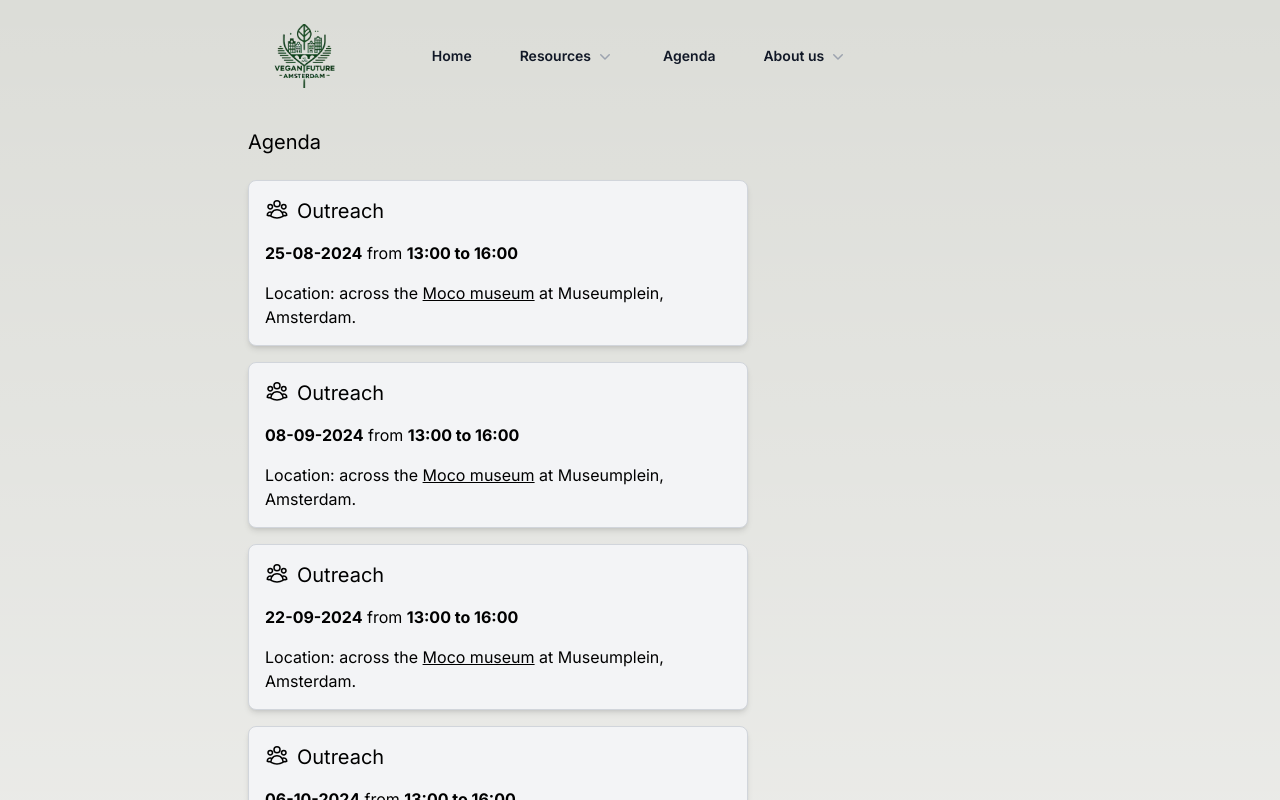
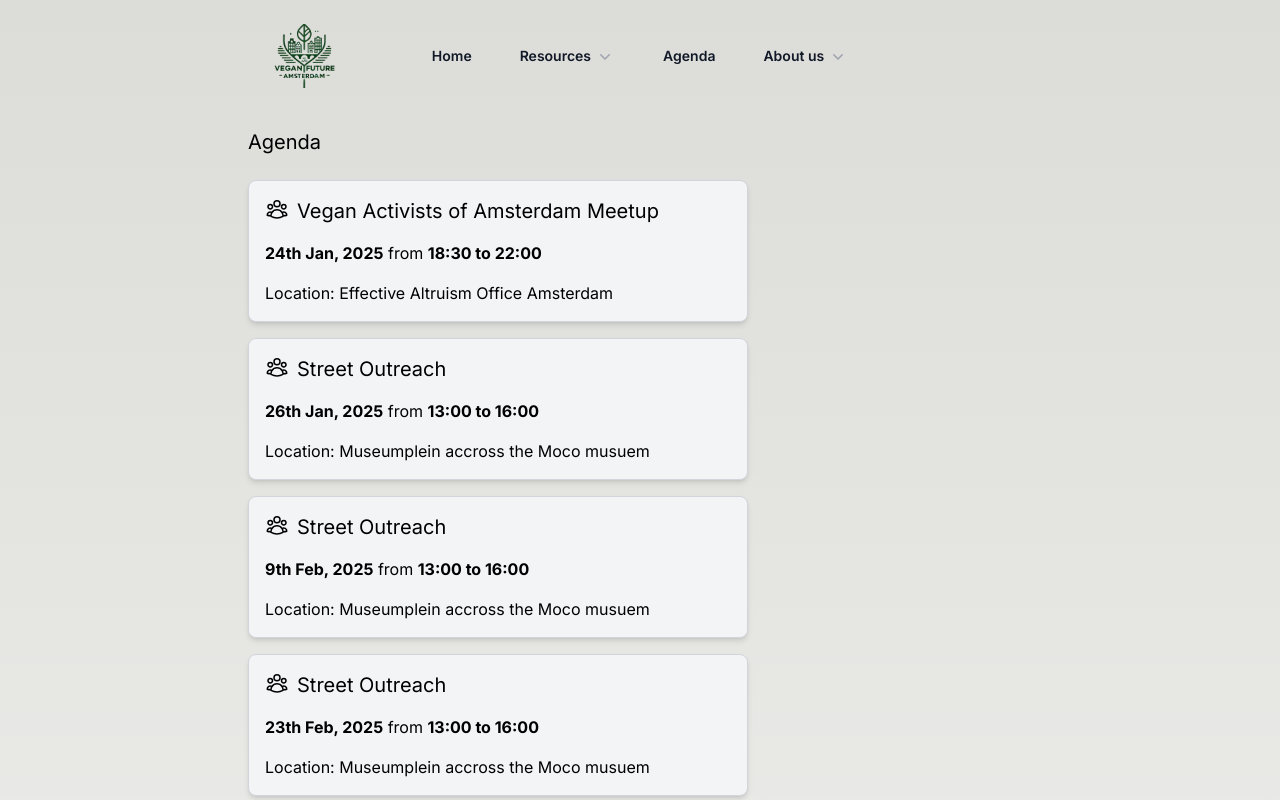
Before and after one commit to veganfuture/veganfuture.org, a Next.js app: page /agenda in a window 1280 px wide. Shown: the top 800 px of the page. Built offline with nearby package versions, Linux system fonts and the light colour scheme.

Commit message:
add content resource

```diff
--- /dev/null
+++ b/app/agenda/agenda-item.tsx
@@ -0,0 +1,60 @@
+"use client";
+
+import { UserGroupIcon } from "@heroicons/react/24/outline";
+
+type AgendaItemProps = {
+  url: string;
+  title: string;
+  location: string;
+  date: string;
+  startTime: string;
+  endTime: string;
+};
+
+export function AgendaItem({
+  url,
+  title,
+  location,
+  date,
+  startTime,
+  endTime,
+}: AgendaItemProps) {
+  return (
+    <div
+      onClick={() => {
+        window.open(url, "_blank");
+      }}
+      className="
+          p-4
+          my-4
+          bg-gray-100
+          border
+          border-gray-300
+          rounded-lg
+          shadow-md
+          mb-4
+          lg:mb-0
+          lg:mr-4
+          lg:w-[500px]
+          hover:shadow-none
+          hover:bg-white
+          cursor-pointer
+          transition-colors
+          duration-200
+        "
+      role="button"
+    >
+      <p className="text-xl flex">
+        <UserGroupIcon aria-hidden="true" className="h-6 w-6 mr-2" />
+        {title}
+      </p>
+      <p>
+        <strong>{date}</strong> from{" "}
+        <strong>
+          {startTime} to {endTime}
+        </strong>
+      </p>
+      <p>Location: {location}</p>
+    </div>
+  );
+}
--- a/app/agenda/page.tsx
+++ b/app/agenda/page.tsx
@@ -1,27 +1,160 @@
-'use client'
+import { AgendaItem } from "./agenda-item";
 
-import { UserGroupIcon } from "@heroicons/react/24/outline";
-import { addWeeks, isAfter, format } from "date-fns";
+type Location = "moco" | "EAO";
+
+type EventType = "outreach" | "vaam";
+
+type Event = {
+  date: string;
+  startTime: string;
+  endTime: string;
+  type: EventType;
+  location: Location;
+  url: string;
+};
+
+const events: Event[] = [
+  {
+    type: "vaam",
+    url: "https://www.meetup.com/vegan-future-amsterdam/events/305133967/",
+    location: "EAO",
+    date: "24th Jan, 2025",
+    startTime: "18:30",
+    endTime: "22:00",
+  },
+  {
+    type: "outreach",
+    url: "https://www.meetup.com/vegan-future-amsterdam/events/305681981/",
+    location: "moco",
+    date: "26th Jan, 2025",
+    startTime: "13:00",
+    endTime: "16:00",
+  },
+  {
+    type: "outreach",
+    url: "https://www.meetup.com/vegan-future-amsterdam/events/305681983/",
+    location: "moco",
+    date: "9th Feb, 2025",
+    startTime: "13:00",
+    endTime: "16:00",
+  },
+  {
+    type: "outreach",
+    url: "https://www.meetup.com/vegan-future-amsterdam/events/305681985/",
+    location: "moco",
+    date: "23th Feb, 2025",
+    startTime: "13:00",
+    endTime: "16:00",
+  },
+  {
+    type: "outreach",
+    url: "https://www.meetup.com/vegan-future-amsterdam/events/305681987/",
+    location: "moco",
+    date: "9th March, 2025",
+    startTime: "13:00",
+    endTime: "16:00",
+  },
+  {
+    type: "outreach",
+    url: "https://www.meetup.com/vegan-future-amsterdam/events/305681989/",
+    location: "moco",
+    date: "23th Match, 2025",
+    startTime: "13:00",
+    endTime: "16:00",
+  },
+  {
+    type: "outreach",
+    url: "https://www.meetup.com/vegan-future-amsterdam/events/305681992/",
+    location: "moco",
+    date: "6th April, 2025",
+    startTime: "13:00",
+    endTime: "16:00",
+  },
+  {
+    type: "outreach",
+    url: "https://www.meetup.com/vegan-future-amsterdam/events/305681993/",
+    location: "moco",
+    date: "20th April, 2025",
+    startTime: "13:00",
+    endTime: "16:00",
+  },
+  {
+    type: "outreach",
+    url: "https://www.meetup.com/vegan-future-amsterdam/events/305681994/",
+    location: "moco",
+    date: "4th May, 2025",
+    startTime: "13:00",
+    endTime: "16:00",
+  },
+  {
+    type: "outreach",
+    url: "https://www.meetup.com/vegan-future-amsterdam/events/305681995/",
+    location: "moco",
+    date: "18th May, 2025",
+    startTime: "13:00",
+    endTime: "16:00",
+  },
+  {
+    type: "outreach",
+    url: "https://www.meetup.com/vegan-future-amsterdam/events/305681996/",
+    location: "moco",
+    date: "1th June, 2025",
+    startTime: "13:00",
+    endTime: "16:00",
+  },
+  {
+    type: "outreach",
+    url: "https://www.meetup.com/vegan-future-amsterdam/events/305681998/",
+    location: "moco",
+    date: "15th June, 2025",
+    startTime: "13:00",
+    endTime: "16:00",
+  },
+  {
+    type: "outreach",
+    url: "https://www.meetup.com/vegan-future-amsterdam/events/305682001/",
+    location: "moco",
+    date: "28th June, 2025",
+    startTime: "13:00",
+    endTime: "16:00",
+  },
+];
+
+function getEventTitle(eventType: EventType): string {
+  switch (eventType) {
+    case "outreach":
+      return "Street Outreach";
+    case "vaam":
+      return "Vegan Activists of Amsterdam Meetup";
+  }
+}
+
+function getLocationText(location: Location): string {
+  switch (location) {
+    case "moco":
+      return "Museumplein accross the Moco musuem";
+    case "EAO":
+      return "Effective Altruism Office Amsterdam";
+  }
+}
 
 export default function Agenda() {
-
-  const startDate = new Date(2024, 7, 25);
-  const dates = Array.from(Array(10).keys()).map(i => {
-    return addWeeks(startDate, i * 2);
-  }).filter(date => isAfter(date, Date.now()));
-
-  return <>
-    <div className="text-xl py-2">Agenda</div>
-    {dates.map((date, idx) => {
-      return <div key={idx} className="p-4 my-4 bg-gray-100 border border-gray-300 rounded-lg shadow-md mb-4 lg:mb-0 lg:mr-4 lg:w-[500px]">
-        <p className="text-xl flex"><UserGroupIcon aria-hidden="true" className="h-6 w-6 mr-2" />Outreach</p>
-        <p>
-          <strong>{format(date, "dd-MM-yyyy")}</strong> from <strong>13:00 to 16:00</strong>
-        </p>
-        <p>
-          Location: across the <a href="https://maps.app.goo.gl/oeFDx9fhKTZK13QM9">Moco museum</a> at Museumplein, Amsterdam.
-        </p>
-      </div>;
-    })}
-  </>;
+  return (
+    <>
+      <div className="text-xl py-2">Agenda</div>
+      <div>
+        {events.map((event, idx) => (
+          <AgendaItem
+            key={idx}
+            url={event.url}
+            title={getEventTitle(event.type)}
+            location={getLocationText(event.location)}
+            date={event.date}
+            startTime={event.startTime}
+            endTime={event.endTime}
+          />
+        ))}
+      </div>
+    </>
+  );
 }
--- /dev/null
+++ b/app/content/page.tsx
@@ -0,0 +1,17 @@
+export default function Factsheets() {
+  return (
+    <>
+      <div className="text-2xl font-bold p-4">Outreach content</div>
+      <div className="p-4">
+        All outreach content can be downloaded{" "}
+        <a href="https://drive.google.com/drive/folders/1Wk9vEQPpFHGp9-pdb4E2kcMP1oQvt8Z8?usp=drive_link">
+          here.
+        </a>
+      </div>
+      <div className="p-4">
+        You can put all this content on a tablet and go out and go out onto the
+        streets and do outreach!
+      </div>
+    </>
+  );
+}
```
Also changed, not shown: components/navbar/navbar.tsx (+129 -47 lines).
